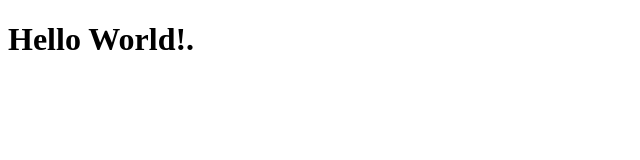
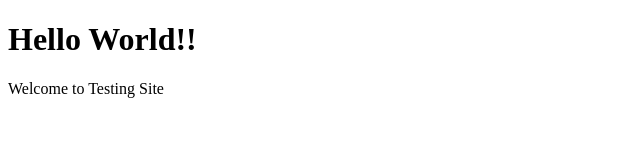
Before and after one commit to Shaan9984/test, a plain HTML site: page index.html in a window 1280 px wide. Shown: the whole page, without its empty margins (0-640 px from the left). Drawn offline with Linux system fonts and the light colour scheme.

Commit message:
Update index.html

```diff
--- a/index.html
+++ b/index.html
@@ -3,6 +3,7 @@
   <title>This is Simple test Page</title>
 </head>
 <body>
-  <h1>Hello World!.</h1>
+  <h1>Hello World!!</h1>
+  <p>Welcome to Testing Site</p>
 </body>
 </html>
```
